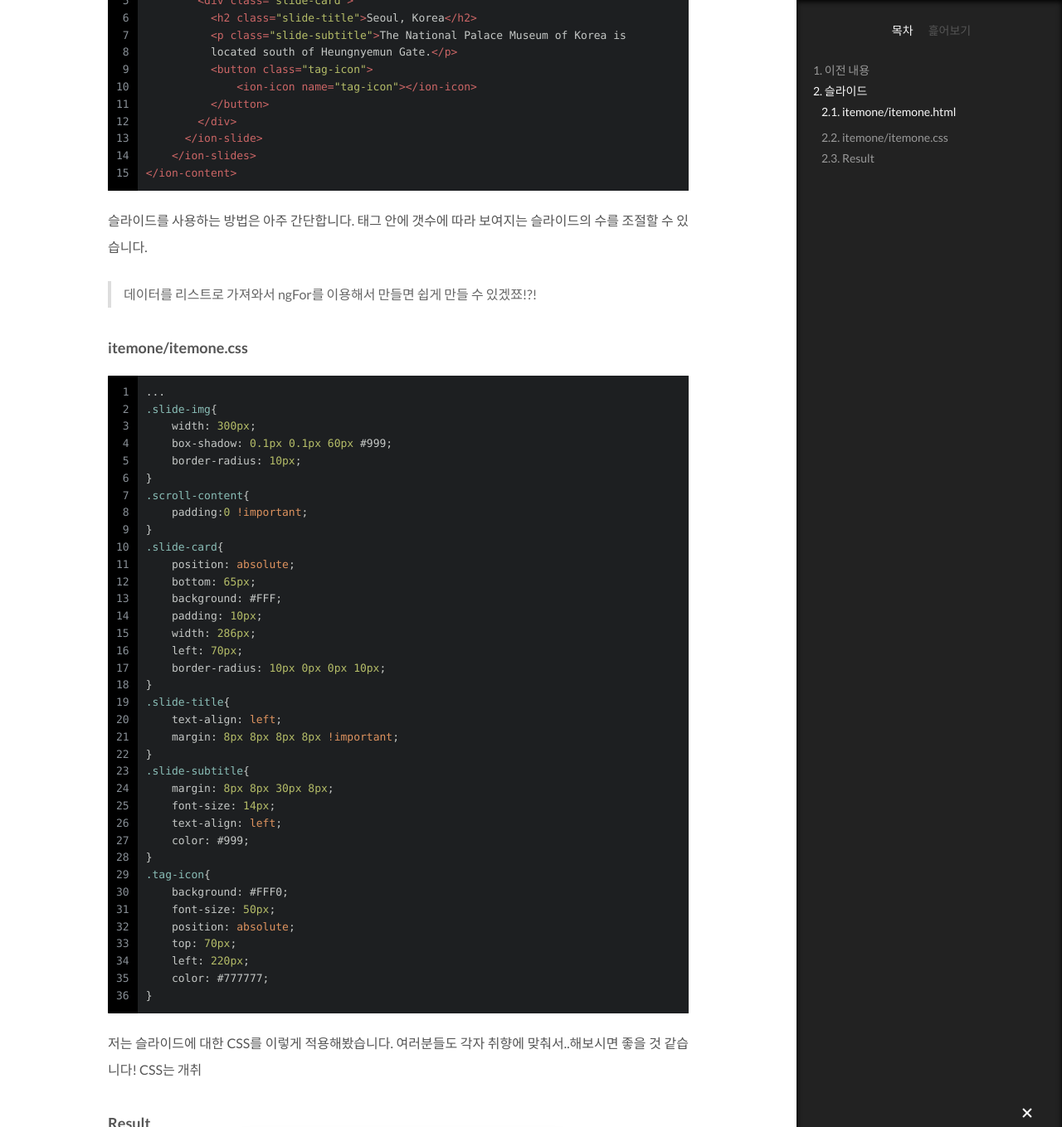
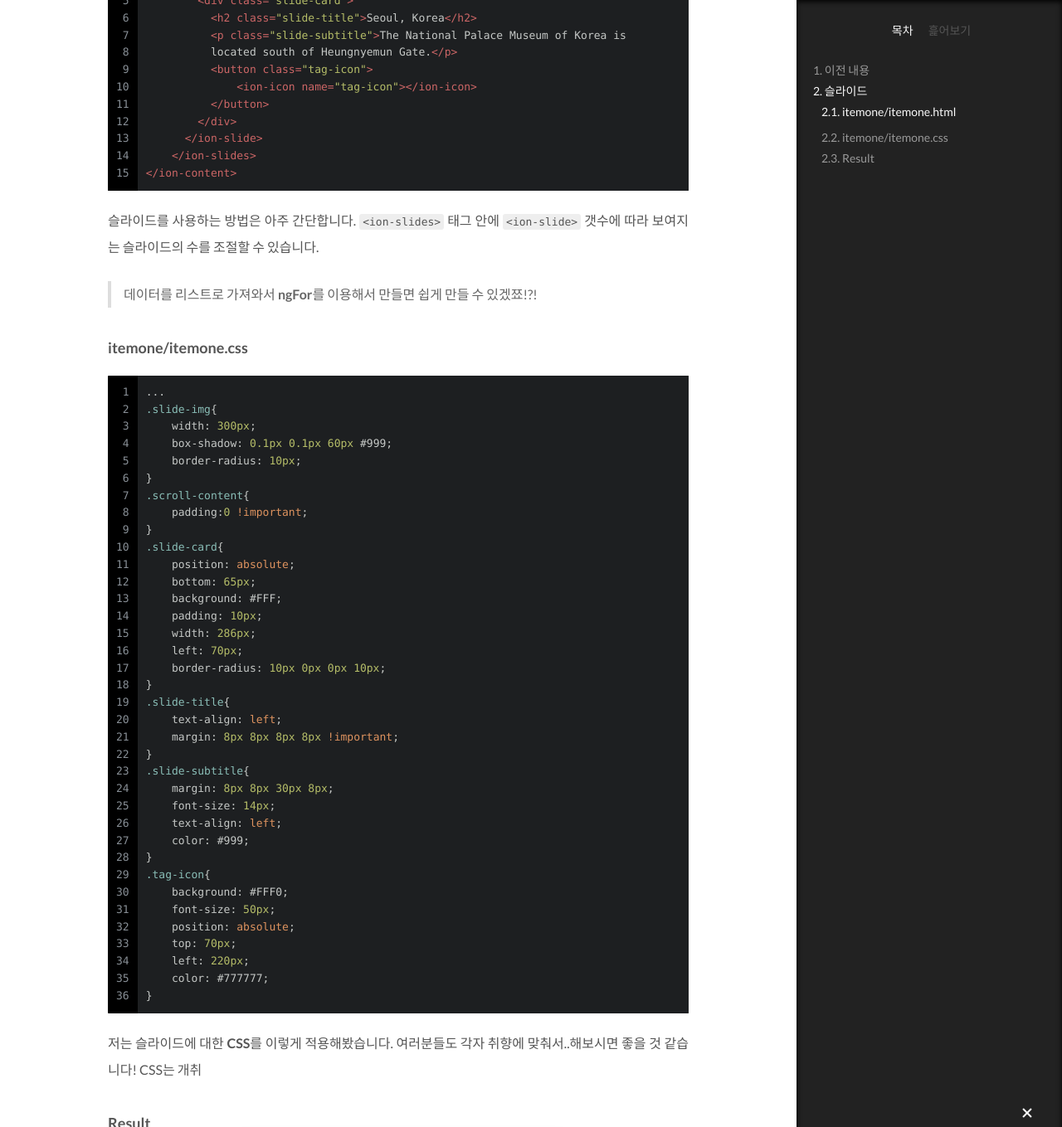
Before and after one commit to wkddnjset/wkddnjset.github.io, a Jekyll site: the page built from _posts/2018-02-11-ionic-3-앱-개발-(슬라이드)-[여행플랜].md, in a window 1280 px wide and 1400 px high, scrolled down 2206 px, cut to the strip 0-1359 px from the top of the window. Shown: the whole strip at 83% size. Built offline with Jekyll 4.4.1, drawn with Linux system fonts in a browser that asks for light colours; comment, search, counter and statistics services are not loaded; some of the changed text lies outside the part shown.

Commit message:
2018-02-11

```diff
--- a/_posts/2018-02-11-ionic-3-앱-개발-(슬라이드)-[여행플랜].md
+++ b/_posts/2018-02-11-ionic-3-앱-개발-(슬라이드)-[여행플랜].md
@@ -24,7 +24,7 @@ tags: ionic, app, develop, frontend
 
 ![design-01](https://raw.githubusercontent.com/wkddnjset/wkddnjset.github.io/master/_posts/images/2018-02-01/design_01.png){: width="400px"}
 
-가운데 이미지와, 타이틀, 서브타이틀, 태그 버튼을 구현해 보도록하겠습니다.
+가운데 **이미지**와, **타이틀**, **서브타이틀**, **태그** 버튼을 구현해 보도록하겠습니다.
 
 ### itemone/itemone.html
 
@@ -46,9 +46,9 @@ tags: ionic, app, develop, frontend
 </ion-content>
 {% endhighlight %}
 
-슬라이드를 사용하는 방법은 아주 간단합니다. <ion-slides> 태그 안에 <ion-slide> 갯수에 따라 보여지는 슬라이드의 수를 조절할 수 있습니다.
+슬라이드를 사용하는 방법은 아주 간단합니다. `<ion-slides>` 태그 안에 `<ion-slide>` 갯수에 따라 보여지는 슬라이드의 수를 조절할 수 있습니다.
 
-> 데이터를 리스트로 가져와서 ngFor를 이용해서 만들면 쉽게 만들 수 있겠쬬!?!
+> 데이터를 리스트로 가져와서 **ngFor**를 이용해서 만들면 쉽게 만들 수 있겠쬬!?!
 
 
 ### itemone/itemone.css
@@ -92,7 +92,7 @@ tags: ionic, app, develop, frontend
 }
 {% endhighlight %}
 
-저는 슬라이드에 대한 CSS를 이렇게 적용해봤습니다. 여러분들도 각자 취향에 맞춰서..해보시면 좋을 것 같습니다! CSS는 개취
+저는 슬라이드에 대한 **CSS**를 이렇게 적용해봤습니다. 여러분들도 각자 취향에 맞춰서..해보시면 좋을 것 같습니다! CSS는 개취
 
 ### Result
 
```
